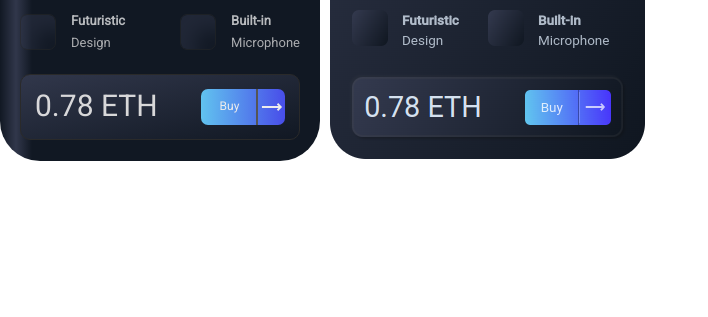
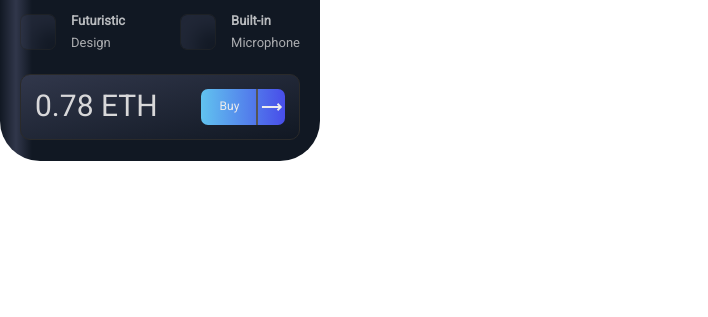
Before and after one commit to Heri-lalah/ps-5-dualsense, a plain HTML site: page index.html in a window 1280 px wide. Shown: the part 483-800 px from the top of the page, without its empty margins (0-708 px from the left). Drawn offline with nearby package versions, Linux system fonts and the light colour scheme.

Commit message:
version 1

```diff
--- a/index.html
+++ b/index.html
@@ -118,7 +118,6 @@
                 </div>
             </div>
         </div>
-        <img src="img/card.png" alt="">
     </div>
 </body>
 </html>
```
